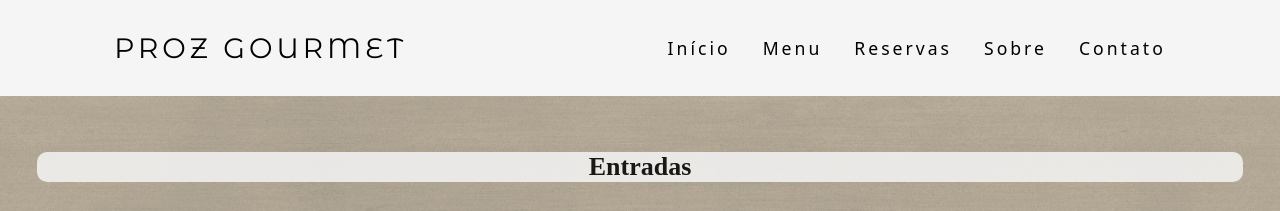
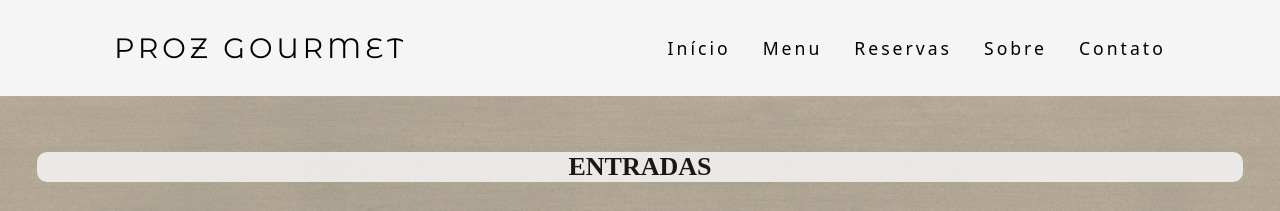
Before and after one commit to Elber-Franca86/projeto-integrador-g02, a plain HTML site: page entrada.html in a window 1280 px wide. Shown: the top 211 px of the page. Drawn offline with Linux system fonts and the light colour scheme; a web font is replaced by a local one.

```diff
--- a/entrada.html
+++ b/entrada.html
@@ -49,7 +49,7 @@
 
     <main>
 
-        <h2>Entradas</h2>
+        <h2>ENTRADAS</h2>
 
     </main>
 
```
